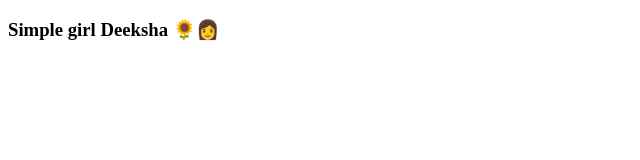
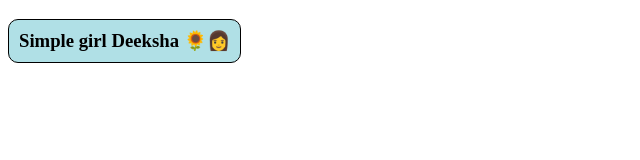
Before and after one commit to saketg0210/Spinner-Profile, a plain HTML site: page contents/Index.html in a window 1280 px wide. Shown: the whole page, without its empty margins (0-640 px from the left). Drawn offline with Linux system fonts and the light colour scheme.

Commit message:
Updated index.html
I added styles

```diff
--- a/contents/Index.html
+++ b/contents/Index.html
@@ -4,6 +4,15 @@
     <meta charset="UTF-8">
     <meta name="viewport" content="width=device-width, initial-scale=1.0">
     <title>Demo</title>
+    <style>
+        h3{
+            padding: 10px;
+            background-color: powderblue;
+            width: fit-content;
+            border-radius: 10px;
+            border: 1px solid;
+        }
+    </style>
 </head>
 <body>
     <h3>Simple girl Deeksha 🌻👩</h3>
```
